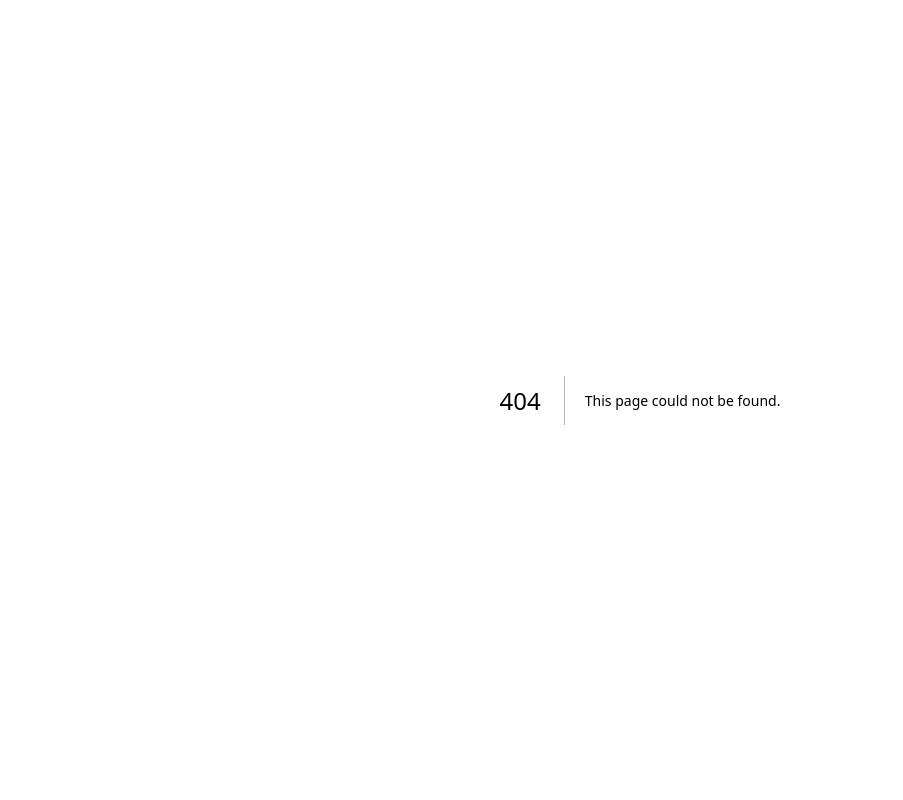
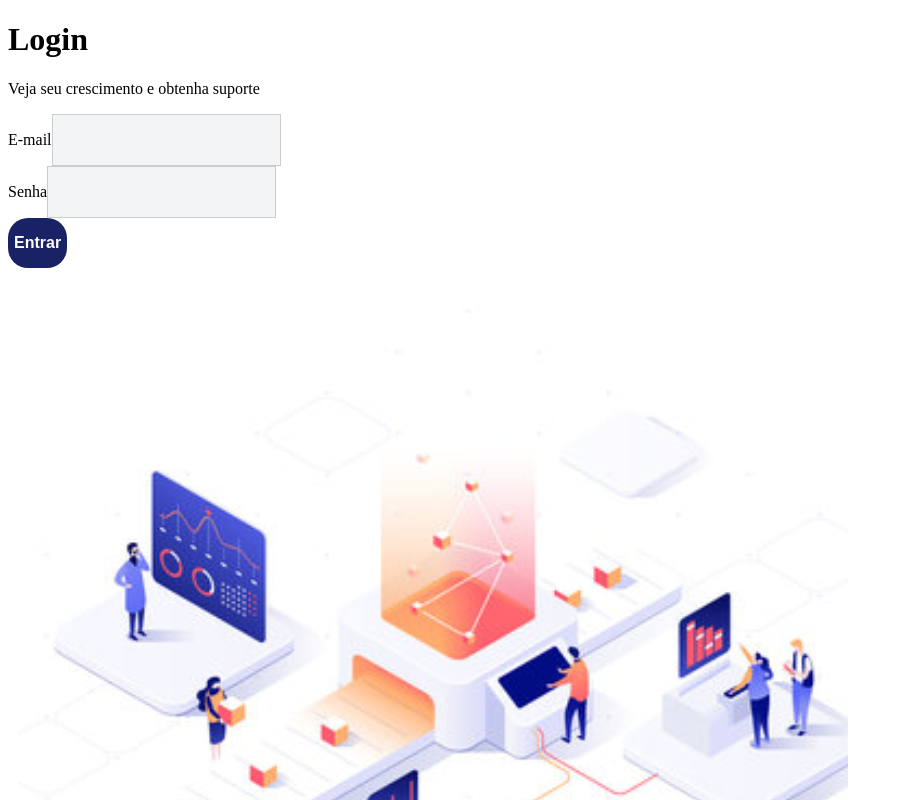
Before and after one commit to Hektor-Augusto2302/Gest-o-de-Logistica-front-end, a Next.js app: page /login in a window 1280 px wide. Before the commit this address had no page. Shown: the top 800 px of the page, without its empty margins (0-903 px from the left). Built offline with nearby package versions, Linux system fonts and the light colour scheme.

Commit message:
feat(login creation)

```diff
--- a/src/app/globals.css
+++ b/src/app/globals.css
@@ -1,3 +1,43 @@
-@tailwind base;
+/* @tailwind base; */
 @tailwind components;
 @tailwind utilities;
+
+body {
+    background-color: #fff;
+}
+
+.input-form {
+    height: 30px;
+    padding: 10px;
+    border: 1px solid #ccc;
+    background-color: #f3f4f6;
+    font-size: 16px;
+    outline: none;
+    transition: border 0.3s ease-in-out;
+}
+
+.input-form:focus {
+    border-color: #2563eb;
+}
+
+.button-form {
+    height: 50px;
+    background-color: #1a2266;
+    color: white;
+    font-size: 16px;
+    font-weight: bold;
+    border: none;
+    border-radius: 20px;
+    cursor: pointer;
+    transition: background-color 0.3s ease-in-out, transform 0.2s ease-in-out;
+}
+
+.button-form:hover {
+    background-color: #222c8b;
+    transform: scale(1.05);
+}
+
+.button-form:active {
+    background-color: #203b96;
+    transform: scale(0.98);
+}
--- /dev/null
+++ b/src/app/login/page.tsx
@@ -0,0 +1,7 @@
+import LoginForm from "@/components/LoginForm/LoginForm";
+
+export default function Login () {
+    return (
+        <LoginForm />
+    )
+}
--- /dev/null
+++ b/src/components/LoginForm/LoginForm.tsx
@@ -0,0 +1,51 @@
+import Image from "next/image";
+import Illustration from "./components/login-illustration.svg";
+
+export default function LoginForm() {
+    return (
+        <div className="flex items-center justify-center h-screen ">
+            <div className="flex w-[1300px] h-[6000px]overflow-hidden">
+                <div className="w-[30%] p-10 flex flex-col justify-center">
+                    <h1 className="flex text-3xl font-bold text-center">Login</h1>
+                    <p className="flex text-center text-gray-600 mt-2">
+                        Veja seu crescimento e obtenha suporte
+                    </p>
+                    <form className="mt-6">
+                        <div className="flex flex-col">
+                            <label className="label-form">E-mail</label>
+                            <input
+                                type="email"
+                                name="email"
+                                className="input-form"
+                                required
+                            />
+                        </div>
+                        <div className="flex flex-col mt-4">
+                            <label className="label-form">Senha</label>
+                            <input
+                                type="password"
+                                name="password"
+                                className="input-form"
+                                required
+                            />
+                        </div>
+                        <div className="flex justify-center mt-6">
+                            <input
+                                type="submit"
+                                className="w-full button-form"
+                                value="Entrar"
+                            />
+                        </div>
+                    </form>
+                </div>
+                <div className="w-[70%] flex items-center justify-center">
+                    <Image
+                        src={Illustration}
+                        alt="Ilustração de login"
+                        className="w-[85%] h-auto"
+                    />
+                </div>
+            </div>
+        </div>
+    );
+}
```
Also changed, not shown: package.json (+8 -6 lines), src/components/LoginForm/components/login-illustration.svg (added), 1 other file (tests, documents, lock files or other folders).
